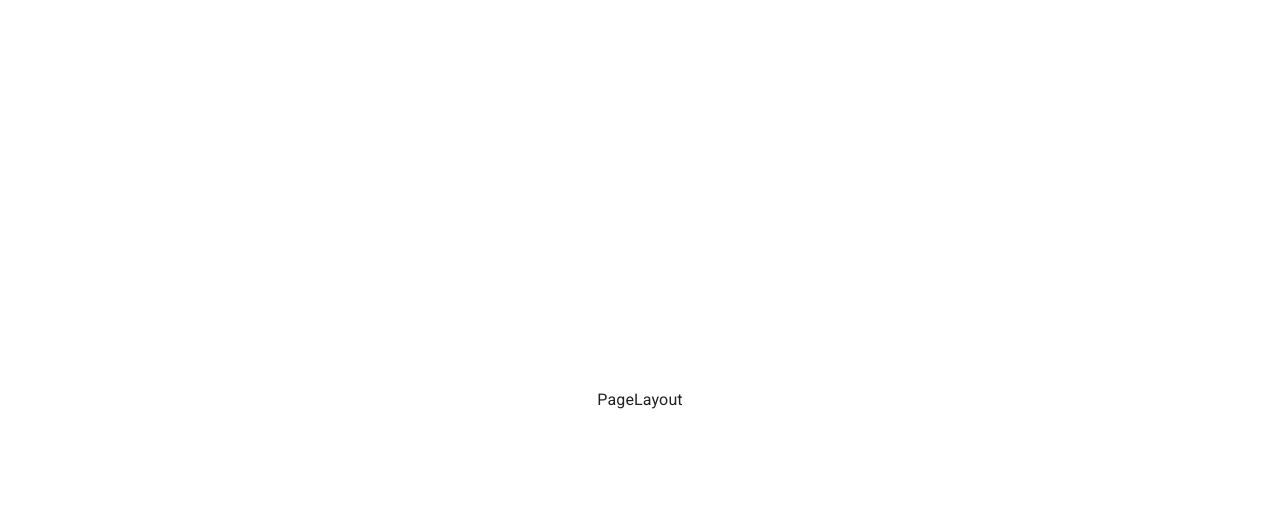
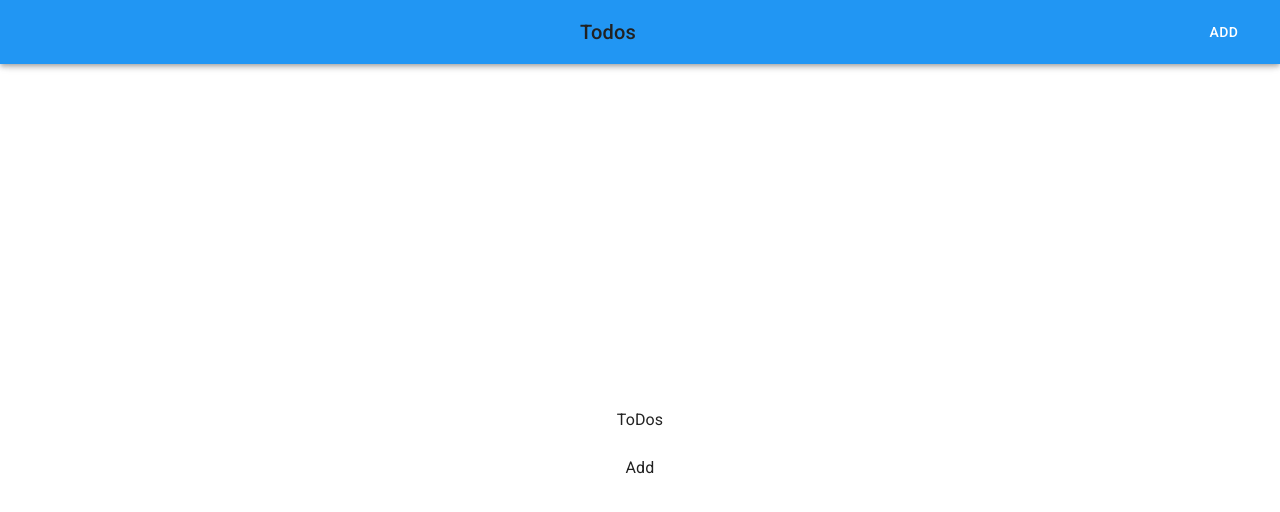
Before and after one commit to willwearestudio77/react-todo, a React (Vite) app: page /add in a window 1280 px wide. Shown: the top 512 px of the page. Built offline with nearby package versions, Linux system fonts and the light colour scheme.

Commit message:
added header and navigation

```diff
--- a/src/App.jsx
+++ b/src/App.jsx
@@ -27,7 +27,7 @@
         <Route path="/" element={<PageLayout />}>
           <Route index element={<TodoList />} />
           <Route path="/add" element={<Add />} />
-          <Route path="/update/:id" element={<Update />} />
+          <Route path="/update" element={<Update />} />
           <Route path="*" element={<NotFound />} />
         </Route>
       </Routes>
--- /dev/null
+++ b/src/components/Header.jsx
@@ -0,0 +1,128 @@
+import * as React from 'react';
+
+import AppBar from '@mui/material/AppBar';
+import Box from '@mui/material/Box';
+import CssBaseline from '@mui/material/CssBaseline';
+import Divider from '@mui/material/Divider';
+import Drawer from '@mui/material/Drawer';
+import IconButton from '@mui/material/IconButton';
+import List from '@mui/material/List';
+import ListItem from '@mui/material/ListItem';
+import ListItemButton from '@mui/material/ListItemButton';
+import ListItemText from '@mui/material/ListItemText';
+import MenuIcon from '@mui/icons-material/Menu';
+import Toolbar from '@mui/material/Toolbar';
+import Typography from '@mui/material/Typography';
+import Button from '@mui/material/Button';
+import { NavLink } from 'react-router-dom';
+
+const drawerWidth = 240;
+const navItems = ['Home', 'About', 'Contact'];
+
+function DrawerAppBar(props) {
+  const { window } = props;
+  const [mobileOpen, setMobileOpen] = React.useState(false);
+
+  const handleDrawerToggle = () => {
+    setMobileOpen((prevState) => !prevState);
+  };
+
+  const drawer = (
+    <Box onClick={handleDrawerToggle} sx={{ textAlign: 'center' }}>
+      <Typography variant="h6" sx={{ my: 2 }}>
+        ToDos
+      </Typography>
+      <Divider />
+      <List>
+      <ListItem disablePadding>
+            <ListItemButton component={NavLink}
+            to='/'
+            sx={{ textAlign: 'center' }}
+            >
+              <ListItemText primary='List' />
+            </ListItemButton>
+          </ListItem>
+          <ListItem disablePadding>
+            <ListItemButton
+            component={NavLink}
+            to='/add'
+            sx={{ textAlign: 'center' }}>
+              <ListItemText primary='Add' />
+            </ListItemButton>
+          </ListItem>
+          <ListItem disablePadding>
+            <ListItemButton
+            component={NavLink}
+            to='/update'
+             sx={{ textAlign: 'center' }}>
+              <ListItemText primary='Update' />
+            </ListItemButton>
+          </ListItem>
+
+      </List>
+    </Box>
+  );
+
+  const container = window !== undefined ? () => window().document.body : undefined;
+
+  return (
+    <Box sx={{ display: 'flex' }}>
+      <CssBaseline />
+      <AppBar component="nav">
+        <Toolbar>
+          <IconButton
+            color="inherit"
+            aria-label="open drawer"
+            edge="start"
+            onClick={handleDrawerToggle}
+            sx={{ mr: 2, display: { sm: 'none' } }}
+          >
+            <MenuIcon />
+          </IconButton>
+          <Typography
+            variant="h6"
+            component="div"
+            sx={{ flexGrow: 1, display: { xs: 'none', sm: 'block' } }}
+          >
+            Todos
+          </Typography>
+          <Box sx={{ display: { xs: 'none', sm: 'block' } }}>
+
+              <Button  sx={{ color: '#fff' }}
+              component={NavLink}
+              to='/add'>
+                Add
+              </Button>
+
+          </Box>
+        </Toolbar>
+      </AppBar>
+      <nav>
+        <Drawer
+          container={container}
+          variant="temporary"
+          open={mobileOpen}
+          onClose={handleDrawerToggle}
+          ModalProps={{
+            keepMounted: true, // Better open performance on mobile.
+          }}
+          sx={{
+            display: { xs: 'block', sm: 'none' },
+            '& .MuiDrawer-paper': { boxSizing: 'border-box', width: drawerWidth },
+          }}
+        >
+          {drawer}
+        </Drawer>
+      </nav>
+      <Box component="main" sx={{ p: 3 }}>
+        <Toolbar />
+        <Typography>
+            ToDos
+        </Typography>
+      </Box>
+    </Box>
+  );
+}
+
+
+export default DrawerAppBar;
--- a/src/components/PageLayout.jsx
+++ b/src/components/PageLayout.jsx
@@ -1,8 +1,19 @@
 import React from 'react'
+import DrawerAppBar from './Header'
+import { Container } from '@mui/material'
+import { Outlet } from 'react-router-dom'
 
 function PageLayout() {
   return (
-    <div>PageLayout</div>
+    <>
+    <DrawerAppBar/>
+    <main>
+        <Container maxWidth="lg">
+          <Outlet />
+        </Container>
+      </main>
+    </>
+
   )
 }
 
```
